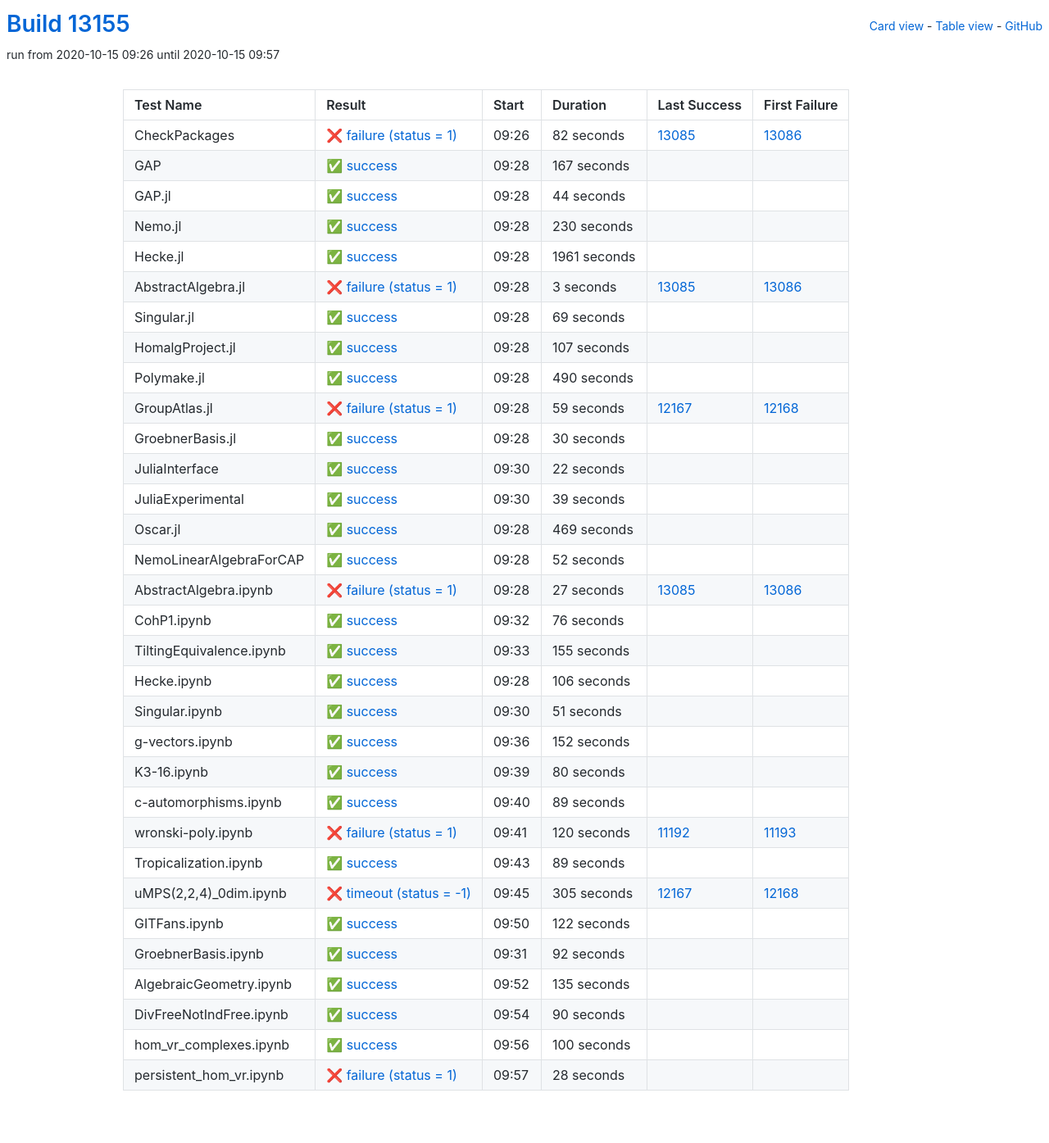
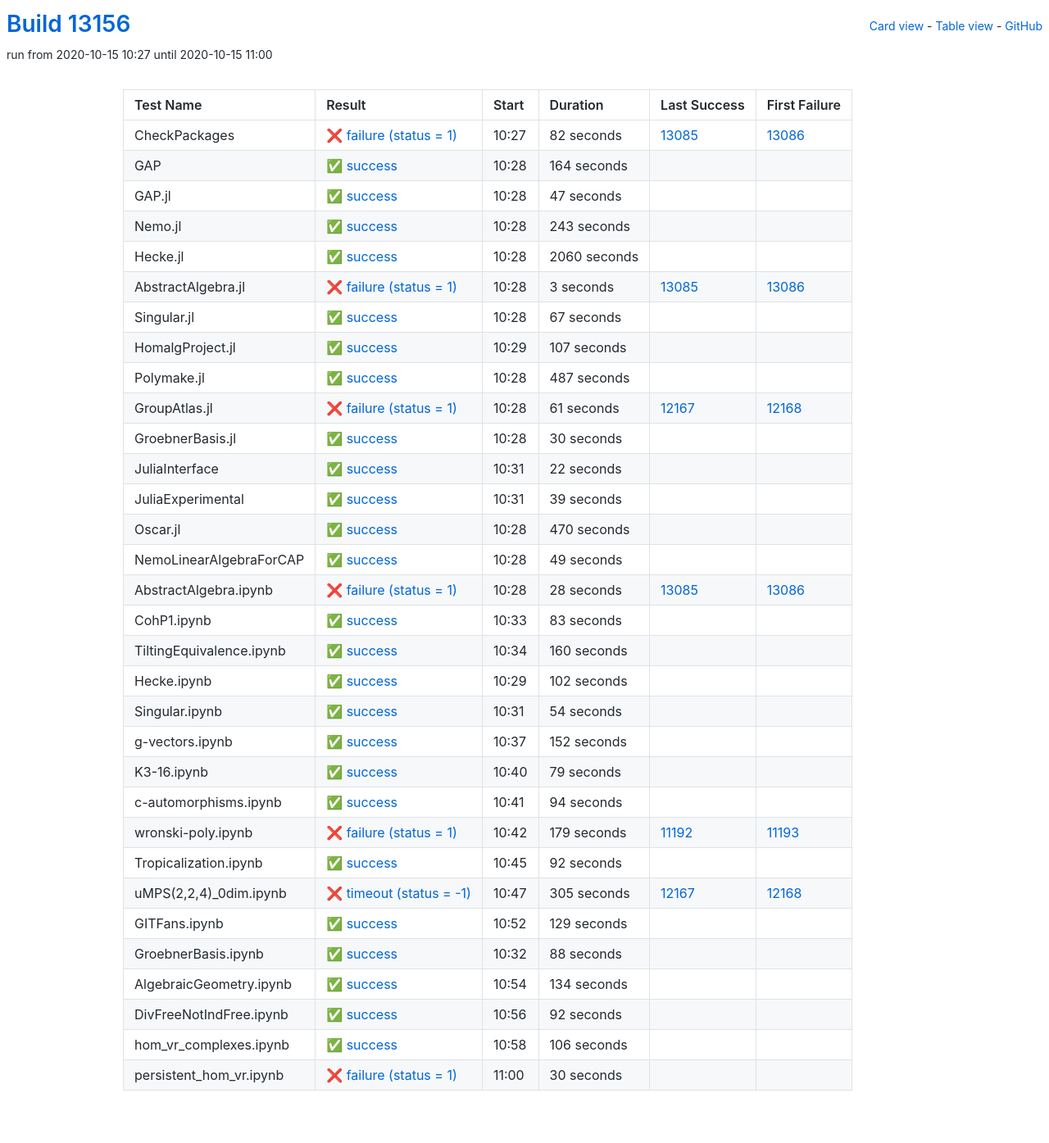
Before and after one commit to oscar-system/oscar-ci-status, a Jekyll site: the page built from table.html, in a window 1280 px wide. Shown: the whole page at 82% size. Built offline with Jekyll 4.4.1, drawn with Linux system fonts in a browser that asks for light colours.

Commit message:
Build #13156

```diff
--- a/_data/ci.yml
+++ b/_data/ci.yml
@@ -1,6 +1,6 @@
 ---
-build: 13155
-build_url: https://oscarci.mathematik.uni-kl.de/job/oscar/13155/
+build: 13156
+build_url: https://oscarci.mathematik.uni-kl.de/job/oscar/13156/
 job: oscar
 organization: oscar-system
 repo: oscar-ci-status
@@ -8,8 +8,8 @@
 tests:
 - name: CheckPackages
   id: checkpackages
-  log: https://oscarci.mathematik.uni-kl.de/job/oscar/13155/artifact/logs/build-13155/CheckPackages.log
-  start: 2020-10-15 09:26
+  log: https://oscarci.mathematik.uni-kl.de/job/oscar/13156/artifact/logs/build-13156/CheckPackages.log
+  start: 2020-10-15 10:27
   success: false
   exitcode: 1
   status: failure
@@ -20,56 +20,56 @@
   first_failure_url: https://oscarci.mathematik.uni-kl.de/job/oscar/13086/
 - name: GAP
   id: gap
-  log: https://oscarci.mathematik.uni-kl.de/job/oscar/13155/artifact/logs/build-13155/GAP.log
-  start: 2020-10-15 09:28
+  log: https://oscarci.mathematik.uni-kl.de/job/oscar/13156/artifact/logs/build-13156/GAP.log
+  start: 2020-10-15 10:28
   success: true
   exitcode: 0
   status: success
-  duration: 167
+  duration: 164
   last_success: false
   last_success_url:
   first_failure: false
   first_failure_url:
 - name: GAP.jl
   id: gap-jl
-  log: https://oscarci.mathematik.uni-kl.de/job/oscar/13155/artifact/logs/build-13155/GAP.jl.log
-  start: 2020-10-15 09:28
+  log: https://oscarci.mathematik.uni-kl.de/job/oscar/13156/artifact/logs/build-13156/GAP.jl.log
+  start: 2020-10-15 10:28
   success: true
   exitcode: 0
   status: success
-  duration: 44
+  duration: 47
   last_success: false
   last_success_url:
   first_failure: false
   first_failure_url:
 - name: Nemo.jl
   id: nemo-jl
-  log: https://oscarci.mathematik.uni-kl.de/job/oscar/13155/artifact/logs/build-13155/Nemo.jl.log
-  start: 2020-10-15 09:28
+  log: https://oscarci.mathematik.uni-kl.de/job/oscar/13156/artifact/logs/build-13156/Nemo.jl.log
+  start: 2020-10-15 10:28
   success: true
   exitcode: 0
   status: success
-  duration: 230
+  duration: 243
   last_success: false
   last_success_url:
   first_failure: false
   first_failure_url:
 - name: Hecke.jl
   id: hecke-jl
-  log: https://oscarci.mathematik.uni-kl.de/job/oscar/13155/artifact/logs/build-13155/Hecke.jl.log
-  start: 2020-10-15 09:28
+  log: https://oscarci.mathematik.uni-kl.de/job/oscar/13156/artifact/logs/build-13156/Hecke.jl.log
+  start: 2020-10-15 10:28
   success: true
   exitcode: 0
   status: success
-  duration: 1961
+  duration: 2060
   last_success: false
   last_success_url:
   first_failure: false
   first_failure_url:
 - name: AbstractAlgebra.jl
   id: abstractalgebra-jl
-  log: https://oscarci.mathematik.uni-kl.de/job/oscar/13155/artifact/logs/build-13155/AbstractAlgebra.jl.log
-  start: 2020-10-15 09:28
+  log: https://oscarci.mathematik.uni-kl.de/job/oscar/13156/artifact/logs/build-13156/AbstractAlgebra.jl.log
+  start: 2020-10-15 10:28
   success: false
   exitcode: 1
   status: failure
@@ -80,20 +80,20 @@
   first_failure_url: https://oscarci.mathematik.uni-kl.de/job/oscar/13086/
 - name: Singular.jl
   id: singular-jl
-  log: https://oscarci.mathematik.uni-kl.de/job/oscar/13155/artifact/logs/build-13155/Singular.jl.log
-  start: 2020-10-15 09:28
+  log: https://oscarci.mathematik.uni-kl.de/job/oscar/13156/artifact/logs/build-13156/Singular.jl.log
+  start: 2020-10-15 10:28
   success: true
   exitcode: 0
   status: success
-  duration: 69
+  duration: 67
   last_success: false
   last_success_url:
   first_failure: false
   first_failure_url:
 - name: HomalgProject.jl
   id: homalgproject-jl
-  log: https://oscarci.mathematik.uni-kl.de/job/oscar/13155/artifact/logs/build-13155/HomalgProject.jl.log
-  start: 2020-10-15 09:28
+  log: https://oscarci.mathematik.uni-kl.de/job/oscar/13156/artifact/logs/build-13156/HomalgProject.jl.log
+  start: 2020-10-15 10:29
   success: true
   exitcode: 0
   status: success
@@ -104,32 +104,32 @@
   first_failure_url:
 - name: Polymake.jl
   id: polymake-jl
-  log: https://oscarci.mathematik.uni-kl.de/job/oscar/13155/artifact/logs/build-13155/Polymake.jl.log
-  start: 2020-10-15 09:28
+  log: https://oscarci.mathematik.uni-kl.de/job/oscar/13156/artifact/logs/build-13156/Polymake.jl.log
+  start: 2020-10-15 10:28
   success: true
   exitcode: 0
   status: success
-  duration: 490
+  duration: 487
   last_success: false
   last_success_url:
   first_failure: false
   first_failure_url:
 - name: GroupAtlas.jl
   id: groupatlas-jl
-  log: https://oscarci.mathematik.uni-kl.de/job/oscar/13155/artifact/logs/build-13155/GroupAtlas.jl.log
-  start: 2020-10-15 09:28
+  log: https://oscarci.mathematik.uni-kl.de/job/oscar/13156/artifact/logs/build-13156/GroupAtlas.jl.log
+  start: 2020-10-15 10:28
   success: false
   exitcode: 1
   status: failure
-  duration: 59
+  duration: 61
   last_success: 12167
   last_success_url: https://oscarci.mathematik.uni-kl.de/job/oscar/12167/
   first_failure: 12168
   first_failure_url: https://oscarci.mathematik.uni-kl.de/job/oscar/12168/
 - name: GroebnerBasis.jl
   id: groebnerbasis-jl
-  log: https://oscarci.mathematik.uni-kl.de/job/oscar/13155/artifact/logs/build-13155/GroebnerBasis.jl.log
-  start: 2020-10-15 09:28
+  log: https://oscarci.mathematik.uni-kl.de/job/oscar/13156/artifact/logs/build-13156/GroebnerBasis.jl.log
+  start: 2020-10-15 10:28
   success: true
   exitcode: 0
   status: success
@@ -140,8 +140,8 @@
   first_failure_url:
 - name: JuliaInterface
   id: juliainterface
-  log: https://oscarci.mathematik.uni-kl.de/job/oscar/13155/artifact/logs/build-13155/JuliaInterface.log
-  start: 2020-10-15 09:30
+  log: https://oscarci.mathematik.uni-kl.de/job/oscar/13156/artifact/logs/build-13156/JuliaInterface.log
+  start: 2020-10-15 10:31
   success: true
   exitcode: 0
   status: success
@@ -152,8 +152,8 @@
   first_failure_url:
 - name: JuliaExperimental
   id: juliaexperimental
-  log: https://oscarci.mathematik.uni-kl.de/job/oscar/13155/artifact/logs/build-13155/JuliaExperimental.log
-  start: 2020-10-15 09:30
+  log: https://oscarci.mathematik.uni-kl.de/job/oscar/13156/artifact/logs/build-13156/JuliaExperimental.log
+  start: 2020-10-15 10:31
   success: true
   exitcode: 0
   status: success
@@ -164,92 +164,92 @@
   first_failure_url:
 - name: Oscar.jl
   id: oscar-jl
-  log: https://oscarci.mathematik.uni-kl.de/job/oscar/13155/artifact/logs/build-13155/Oscar.jl.log
-  start: 2020-10-15 09:28
+  log: https://oscarci.mathematik.uni-kl.de/job/oscar/13156/artifact/logs/build-13156/Oscar.jl.log
+  start: 2020-10-15 10:28
   success: true
   exitcode: 0
   status: success
-  duration: 469
+  duration: 470
   last_success: false
   last_success_url:
   first_failure: false
   first_failure_url:
 - name: NemoLinearAlgebraForCAP
   id: nemolinearalgebraforcap
-  log: https://oscarci.mathematik.uni-kl.de/job/oscar/13155/artifact/logs/build-13155/NemoLinearAlgebraForCAP.log
-  start: 2020-10-15 09:28
+  log: https://oscarci.mathematik.uni-kl.de/job/oscar/13156/artifact/logs/build-13156/NemoLinearAlgebraForCAP.log
+  start: 2020-10-15 10:28
   success: true
   exitcode: 0
   status: success
-  duration: 52
+  duration: 49
   last_success: false
   last_success_url:
   first_failure: false
   first_failure_url:
 - name: AbstractAlgebra.ipynb
   id: abstractalgebra-ipynb
-  log: https://oscarci.mathematik.uni-kl.de/job/oscar/13155/artifact/logs/build-13155/AbstractAlgebra.ipynb.log
-  start: 2020-10-15 09:28
+  log: https://oscarci.mathematik.uni-kl.de/job/oscar/13156/artifact/logs/build-13156/AbstractAlgebra.ipynb.log
+  start: 2020-10-15 10:28
   success: false
   exitcode: 1
   status: failure
-  duration: 27
+  duration: 28
   last_success: 13085
   last_success_url: https://oscarci.mathematik.uni-kl.de/job/oscar/13085/
   first_failure: 13086
   first_failure_url: https://oscarci.mathematik.uni-kl.de/job/oscar/13086/
 - name: CohP1.ipynb
   id: cohp1-ipynb
-  log: https://oscarci.mathematik.uni-kl.de/job/oscar/13155/artifact/logs/build-13155/CohP1.ipynb.log
-  start: 2020-10-15 09:32
+  log: https://oscarci.mathematik.uni-kl.de/job/oscar/13156/artifact/logs/build-13156/CohP1.ipynb.log
+  start: 2020-10-15 10:33
   success: true
   exitcode: 0
   status: success
-  duration: 76
+  duration: 83
   last_success: false
   last_success_url:
   first_failure: false
   first_failure_url:
 - name: TiltingEquivalence.ipynb
   id: tiltingequivalence-ipynb
-  log: https://oscarci.mathematik.uni-kl.de/job/oscar/13155/artifact/logs/build-13155/TiltingEquivalence.ipynb.log
-  start: 2020-10-15 09:33
+  log: https://oscarci.mathematik.uni-kl.de/job/oscar/13156/artifact/logs/build-13156/TiltingEquivalence.ipynb.log
+  start: 2020-10-15 10:34
   success: true
   exitcode: 0
   status: success
-  duration: 155
+  duration: 160
   last_success: false
   last_success_url:
   first_failure: false
   first_failure_url:
 - name: Hecke.ipynb
   id: hecke-ipynb
-  log: https://oscarci.mathematik.uni-kl.de/job/oscar/13155/artifact/logs/build-13155/Hecke.ipynb.log
-  start: 2020-10-15 09:28
+  log: https://oscarci.mathematik.uni-kl.de/job/oscar/13156/artifact/logs/build-13156/Hecke.ipynb.log
+  start: 2020-10-15 10:29
   success: true
   exitcode: 0
   status: success
-  duration: 106
+  duration: 102
   last_success: false
   last_success_url:
   first_failure: false
   first_failure_url:
 - name: Singular.ipynb
   id: singular-ipynb
-  log: https://oscarci.mathematik.uni-kl.de/job/oscar/13155/artifact/logs/build-13155/Singular.ipynb.log
-  start: 2020-10-15 09:30
+  log: https://oscarci.mathematik.uni-kl.de/job/oscar/13156/artifact/logs/build-13156/Singular.ipynb.log
+  start: 2020-10-15 10:31
   success: true
   exitcode: 0
   status: success
-  duration: 51
+  duration: 54
   last_success: false
   last_success_url:
   first_failure: false
   first_failure_url:
 - name: g-vectors.ipynb
   id: g-vectors-ipynb
-  log: https://oscarci.mathematik.uni-kl.de/job/oscar/13155/artifact/logs/build-13155/g-vectors.ipynb.log
-  start: 2020-10-15 09:36
+  log: https://oscarci.mathematik.uni-kl.de/job/oscar/13156/artifact/logs/build-13156/g-vectors.ipynb.log
+  start: 2020-10-15 10:37
   success: true
   exitcode: 0
   status: success
@@ -260,56 +260,56 @@
   first_failure_url:
 - name: K3-16.ipynb
   id: k3-16-ipynb
-  log: https://oscarci.mathematik.uni-kl.de/job/oscar/13155/artifact/logs/build-13155/K3-16.ipynb.log
-  start: 2020-10-15 09:39
+  log: https://oscarci.mathematik.uni-kl.de/job/oscar/13156/artifact/logs/build-13156/K3-16.ipynb.log
+  start: 2020-10-15 10:40
   success: true
   exitcode: 0
   status: success
-  duration: 80
+  duration: 79
   last_success: false
   last_success_url:
   first_failure: false
   first_failure_url:
 - name: c-automorphisms.ipynb
   id: c-automorphisms-ipynb
-  log: https://oscarci.mathematik.uni-kl.de/job/oscar/13155/artifact/logs/build-13155/c-automorphisms.ipynb.log
-  start: 2020-10-15 09:40
+  log: https://oscarci.mathematik.uni-kl.de/job/oscar/13156/artifact/logs/build-13156/c-automorphisms.ipynb.log
+  start: 2020-10-15 10:41
   success: true
   exitcode: 0
   status: success
-  duration: 89
+  duration: 94
   last_success: false
   last_success_url:
   first_failure: false
   first_failure_url:
 - name: wronski-poly.ipynb
   id: wronski-poly-ipynb
-  log: https://oscarci.mathematik.uni-kl.de/job/oscar/13155/artifact/logs/build-13155/wronski-poly.ipynb.log
-  start: 2020-10-15 09:41
+  log: https://oscarci.mathematik.uni-kl.de/job/oscar/13156/artifact/logs/build-13156/wronski-poly.ipynb.log
+  start: 2020-10-15 10:42
   success: false
   exitcode: 1
   status: failure
-  duration: 120
+  duration: 179
   last_success: 11192
   last_success_url: https://oscarci.mathematik.uni-kl.de/job/oscar/11192/
   first_failure: 11193
   first_failure_url: https://oscarci.mathematik.uni-kl.de/job/oscar/11193/
 - name: Tropicalization.ipynb
   id: tropicalization-ipynb
-  log: https://oscarci.mathematik.uni-kl.de/job/oscar/13155/artifact/logs/build-13155/Tropicalization.ipynb.log
-  start: 2020-10-15 09:43
+  log: https://oscarci.mathematik.uni-kl.de/job/oscar/13156/artifact/logs/build-13156/Tropicalization.ipynb.log
+  start: 2020-10-15 10:45
   success: true
   exitcode: 0
   status: success
-  duration: 89
+  duration: 92
   last_success: false
   last_success_url:
   first_failure: false
   first_failure_url:
 - name: uMPS(2,2,4)_0dim.ipynb
   id: umps-2-2-4-0dim-ipynb
-  log: https://oscarci.mathematik.uni-kl.de/job/oscar/13155/artifact/logs/build-13155/uMPS-2-2-4-_0dim.ipynb.log
-  start: 2020-10-15 09:45
+  log: https://oscarci.mathematik.uni-kl.de/job/oscar/13156/artifact/logs/build-13156/uMPS-2-2-4-_0dim.ipynb.log
+  start: 2020-10-15 10:47
   success: false
   exitcode: -1
   status: timeout
@@ -320,20 +320,44 @@
   first_failure_url: https://oscarci.mathematik.uni-kl.de/job/oscar/12168/
 - name: GITFans.ipynb
   id: gitfans-ipynb
-  log: https://oscarci.mathematik.uni-kl.de/job/oscar/13155/artifact/logs/build-13155/GITFans.ipynb.log
-  start: 2020-10-15 09:50
+  log: https://oscarci.mathematik.uni-kl.de/job/oscar/13156/artifact/logs/build-13156/GITFans.ipynb.log
+  start: 2020-10-15 10:52
   success: true
   exitcode: 0
   status: success
-  duration: 122
+  duration: 129
   last_success: false
   last_success_url:
   first_failure: false
   first_failure_url:
 - name: GroebnerBasis.ipynb
   id: groebnerbasis-ipynb
-  log: https://oscarci.mathematik.uni-kl.de/job/oscar/13155/artifact/logs/build-13155/GroebnerBasis.ipynb.log
-  start: 2020-10-15 09:31
+  log: https://oscarci.mathematik.uni-kl.de/job/oscar/13156/artifact/logs/build-13156/GroebnerBasis.ipynb.log
+  start: 2020-10-15 10:32
+  success: true
+  exitcode: 0
+  status: success
+  duration: 88
+  last_success: false
+  last_success_url:
+  first_failure: false
+  first_failure_url:
+- name: AlgebraicGeometry.ipynb
+  id: algebraicgeometry-ipynb
+  log: https://oscarci.mathematik.uni-kl.de/job/oscar/13156/artifact/logs/build-13156/AlgebraicGeometry.ipynb.log
+  start: 2020-10-15 10:54
+  success: true
+  exitcode: 0
+  status: success
+  duration: 134
+  last_success: false
+  last_success_url:
+  first_failure: false
+  first_failure_url:
+- name: DivFreeNotIndFree.ipynb
+  id: divfreenotindfree-ipynb
+  log: https://oscarci.mathematik.uni-kl.de/job/oscar/13156/artifact/logs/build-13156/DivFreeNotIndFree.ipynb.log
+  start: 2020-10-15 10:56
   success: true
   exitcode: 0
   status: success
@@ -342,50 +366,26 @@
   last_success_url:
   first_failure: false
   first_failure_url:
-- name: AlgebraicGeometry.ipynb
-  id: algebraicgeometry-ipynb
-  log: https://oscarci.mathematik.uni-kl.de/job/oscar/13155/artifact/logs/build-13155/AlgebraicGeometry.ipynb.log
-  start: 2020-10-15 09:52
+- name: hom_vr_complexes.ipynb
+  id: hom-vr-complexes-ipynb
+  log: https://oscarci.mathematik.uni-kl.de/job/oscar/13156/artifact/logs/build-13156/hom_vr_complexes.ipynb.log
+  start: 2020-10-15 10:58
   success: true
   exitcode: 0
   status: success
-  duration: 135
-  last_success: false
-  last_success_url:
-  first_failure: false
-  first_failure_url:
-- name: DivFreeNotIndFree.ipynb
-  id: divfreenotindfree-ipynb
-  log: https://oscarci.mathematik.uni-kl.de/job/oscar/13155/artifact/logs/build-13155/DivFreeNotIndFree.ipynb.log
-  start: 2020-10-15 09:54
-  success: true
-  exitcode: 0
-  status: success
-  duration: 90
-  last_success: false
-  last_success_url:
-  first_failure: false
-  first_failure_url:
-- name: hom_vr_complexes.ipynb
-  id: hom-vr-complexes-ipynb
-  log: https://oscarci.mathematik.uni-kl.de/job/oscar/13155/artifact/logs/build-13155/hom_vr_complexes.ipynb.log
-  start: 2020-10-15 09:56
-  success: true
-  exitcode: 0
-  status: success
-  duration: 100
+  duration: 106
   last_success: false
   last_success_url:
   first_failure: false
   first_failure_url:
 - name: persistent_hom_vr.ipynb
   id: persistent-hom-vr-ipynb
-  log: https://oscarci.mathematik.uni-kl.de/job/oscar/13155/artifact/logs/build-13155/persistent_hom_vr.ipynb.log
-  start: 2020-10-15 09:57
+  log: https://oscarci.mathematik.uni-kl.de/job/oscar/13156/artifact/logs/build-13156/persistent_hom_vr.ipynb.log
+  start: 2020-10-15 11:00
   success: false
   exitcode: 1
   status: failure
-  duration: 28
+  duration: 30
   last_success: false
   last_success_url:
   first_failure: false
```
Also changed, not shown: README.md.
